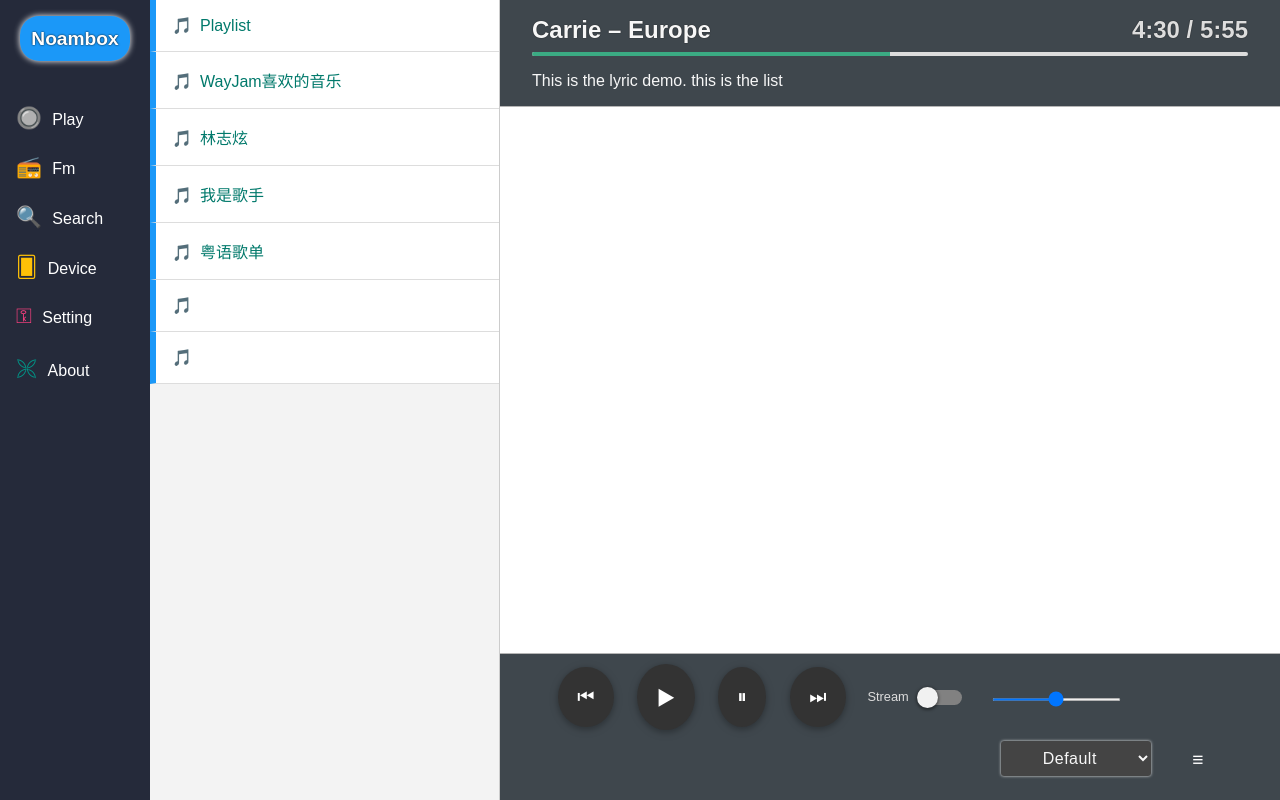
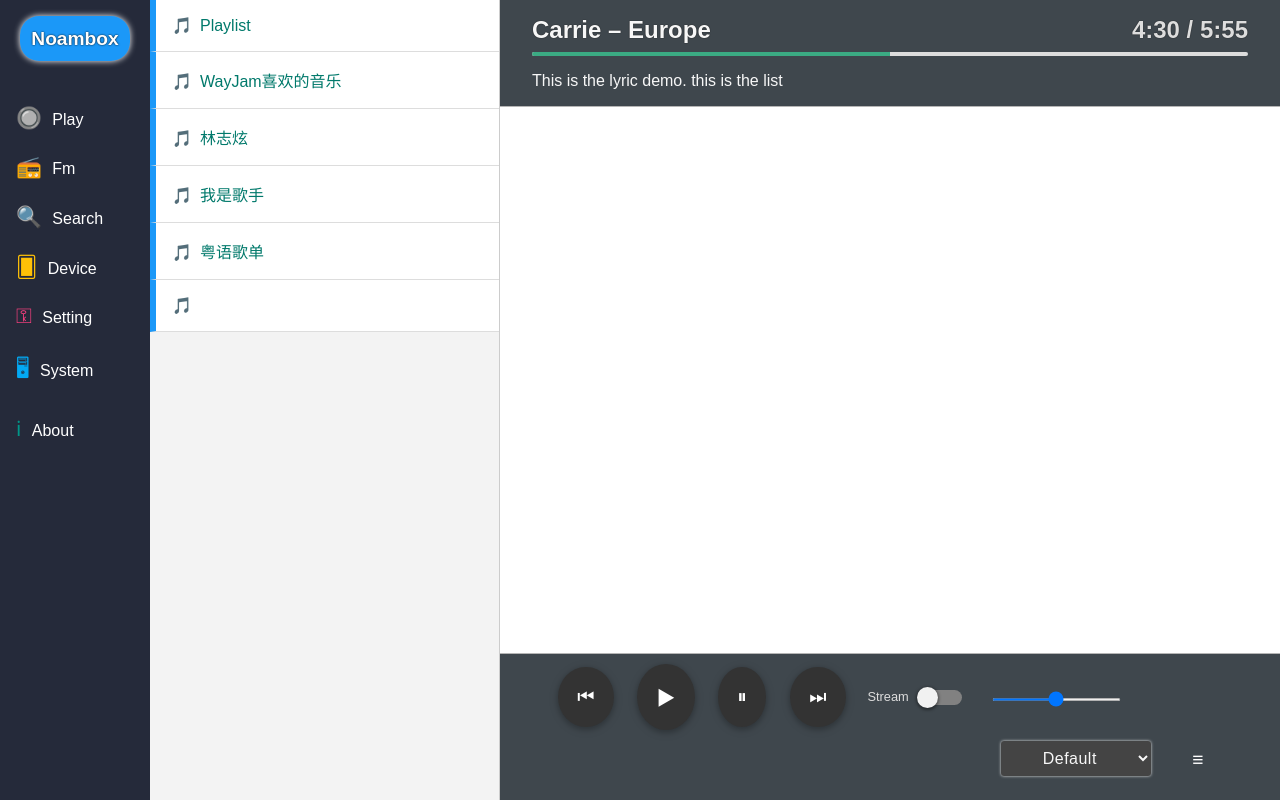
Before and after one commit to wayjam/noambox, a Python web app: template templates/index.html in a window 1280 px wide. Run offline with Jinja, Linux system fonts and the light colour scheme; the template is opened without the code that fills it, so the values that code supplies are empty.

Commit message:
update the readme

```diff
--- a/static/css/style.css
+++ b/static/css/style.css
@@ -327,11 +327,11 @@ select.play-mode-select option {}
 #list ul, #list li {
   list-style: none;
 }
-#list .playlist {
+#list .thelist {
   padding: 0;
   margin: 0;
 }
-#list .playlist-item {
+#list .thelist-item {
   padding: 1em 1.5em;
   background: #fff;
   border-bottom: 1px solid #ddd;
@@ -341,19 +341,19 @@ select.play-mode-select option {}
   clear: both;
   cursor: pointer;
 }
-#list li.playlist-item:hover {
+#list li.thelist-item:hover {
   background: #26A69A;
   color: #eee;
 }
-#list .playlist-item:hover:after {
+#list .thelist-item:hover:after {
   content: "\bb";
   margin-left: .5em;
   float: right;
 }
-#list .playlist-item:hover:before {
+#list .thelist-item:hover:before {
   color: #fff;
 }
-#list .playlist-item:before {
+#list .thelist-item:before {
   content: "\1f3b5";
   margin-right: .5em;
   margin-left: -0.5em;
--- a/templates/index.html
+++ b/templates/index.html
@@ -17,12 +17,13 @@
         <div class="logo"><button>Noambox</button></div>
         <div class="menu">
           <ul class="menu-list">
-            <li class="menu-item"><a href="#" class="menu-link"><span class="menu-item-circle fontcolor-blue" style="color:#2196F3;">&#x1f518;</span>Play</a></li>
-            <li class="menu-item"><a href="#" class="menu-link"><span class="menu-item-circle fontcolor-green" style="color:#4CAF50;">&#x1f4fb;</span>Fm</a></li>
-            <li class="menu-item"><a href="#" class="menu-link"><span class="menu-item-circle fontcolor-green" style="color:#FF5252;">&#128269;</span>Search</a></li>
-            <li class="menu-item"><a href="#" class="menu-link"><span class="menu-item-circle fontcolor-amber" style="color:#FFC107">&#x1f0a0;</span>Device</a></li>
-            <li class="menu-item"><a href="#" class="menu-link"><span class="menu-item-circle fontcolor-pink" style="color:#FF4081;">&#x26bf;</span>Setting</a></li>
-            <li class="menu-item"><a href="#" class="menu-link"><span class="menu-item-circle fontcolor-teal" style="color:#009688;">&#x1f66a;</span>About</a></li>
+            <li class="menu-item"><a href="#" class="menu-link"><span class="menu-item-circle" style="color:#2196F3;">&#x1f518;</span>Play</a></li>
+            <li class="menu-item"><a href="#" class="menu-link"><span class="menu-item-circle" style="color:#4CAF50;">&#x1f4fb;</span>Fm</a></li>
+            <li class="menu-item"><a href="#" class="menu-link"><span class="menu-item-circle" style="color:#FF5252;">&#128269;</span>Search</a></li>
+            <li class="menu-item"><a href="#" class="menu-link"><span class="menu-item-circle" style="color:#FFC107">&#x1f0a0;</span>Device</a></li>
+            <li class="menu-item"><a href="#" class="menu-link"><span class="menu-item-circle" style="color:#FF4081;">&#x26bf;</span>Setting</a></li>
+            <li class="menu-item"><a href="#" class="menu-link"><span class="menu-item-circle" style="color:#03A9F4;">&#128421;</span>System</a></li>
+            <li class="menu-item"><a href="#" class="menu-link"><span class="menu-item-circle" style="color:#009688;">&#8505;</span>About</a></li>
           </ul>
         </div>
       </div>
@@ -51,14 +52,14 @@
       </div>
       <div id="list">
         <div class="list-inner">
-          <ul class="playlist">
-            <li class="playlist-item">Playlist</li>
-            <li class="playlist-item">WayJam喜欢的音乐</li>
-            <li class="playlist-item">林志炫</li>
-            <li class="playlist-item">我是歌手</li>
-            <li class="playlist-item">粤语歌单</li>
-            <li class="playlist-item"></li>
-            <li class="playlist-item"></li>
+          <ul class="thelist">
+            <li class="thelist-item">Playlist</li>
+            <li class="thelist-item">WayJam喜欢的音乐</li>
+            <li class="thelist-item">林志炫</li>
+            <li class="thelist-item">我是歌手</li>
+            <li class="thelist-item">粤语歌单</li>
+            <li class="thelistthelist-item"></li>
+            <li class="thelist-item"></li>
 
           </ul>
 
```
Also changed, not shown: README.md.
